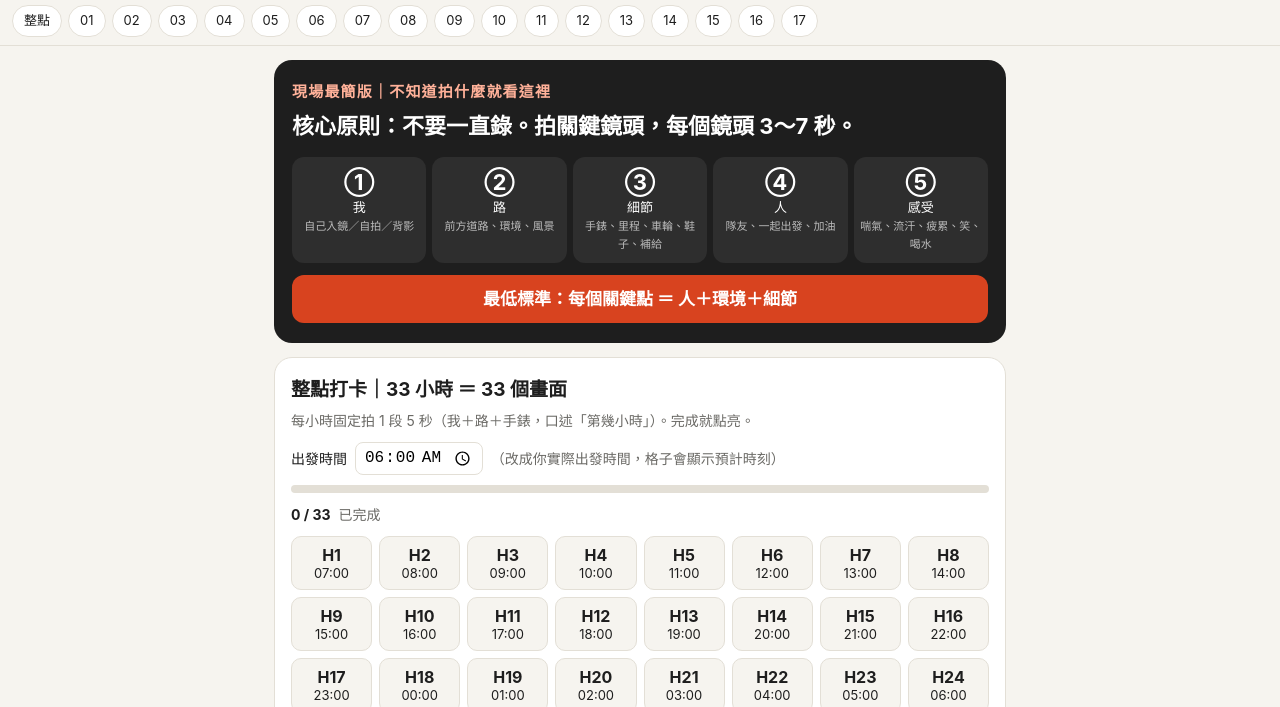
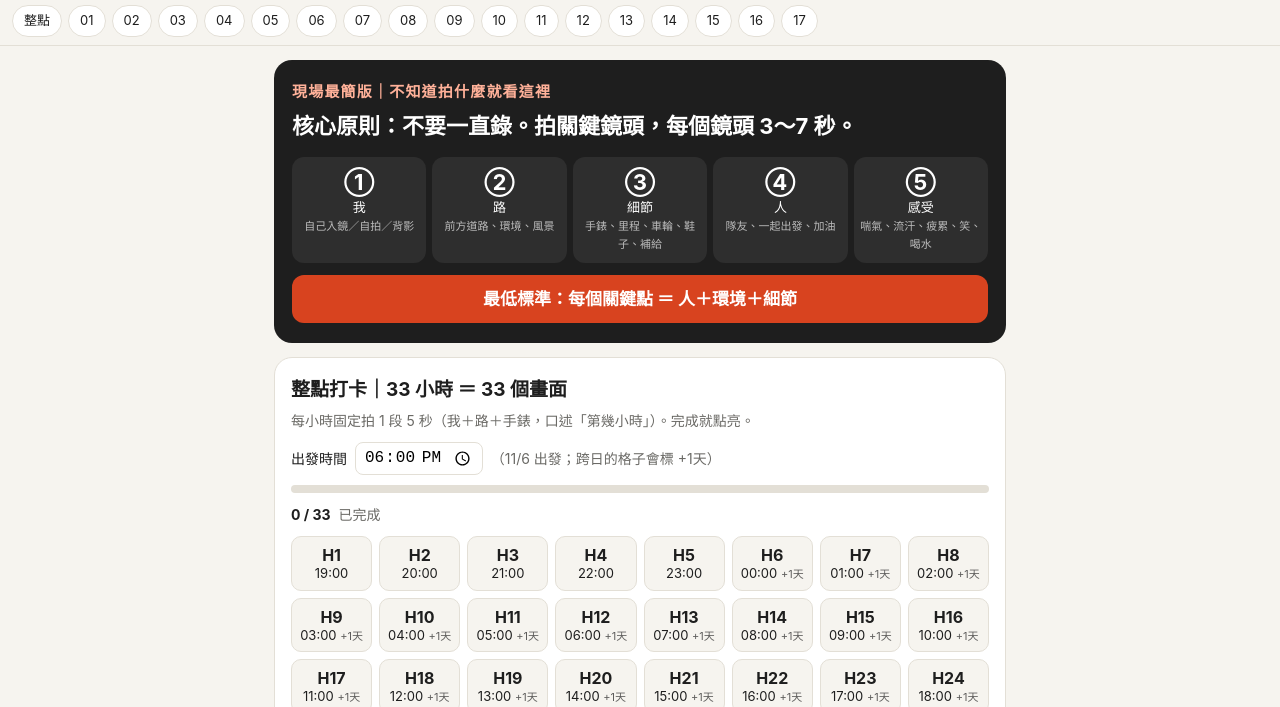
Before and after one commit to kentychen-collab/kk-park, a plain HTML site: page 1106-620k.html in a window 1280 px wide. Shown: the part 93-800 px from the top of the page. Drawn offline with Linux system fonts and the light colour scheme.

Commit message:
Add files via upload

```diff
--- a/1106-620k.html
+++ b/1106-620k.html
@@ -28,6 +28,7 @@ main{max-width:760px;margin:auto;padding:14px 14px 60px}
 .row input[type=time]{font-size:16px;padding:4px 8px;border:1px solid var(--line);border-radius:8px}
 .grid{display:grid;grid-template-columns:repeat(auto-fill,minmax(78px,1fr));gap:7px}
 .grid button{font:inherit;font-size:13px;padding:8px 2px;border:1px solid var(--line);background:var(--bg);border-radius:10px;line-height:1.25;color:var(--ink)}
+.grid button small{color:inherit;opacity:.7;font-size:11px}
 .grid button b{display:block;font-size:16px}
 .grid button.on{background:var(--ok);border-color:var(--ok);color:#fff}
 .prog{height:8px;background:var(--line);border-radius:9px;overflow:hidden;margin:6px 0 10px}
@@ -91,7 +92,7 @@ button.reset{font:inherit;font-size:13px;color:var(--sub);background:none;border
 <section class="card" id="hour">
 <h2>整點打卡｜33 小時 ＝ 33 個畫面</h2>
 <p class="hint">每小時固定拍 1 段 5 秒（我＋路＋手錶，口述「第幾小時」）。完成就點亮。</p>
-<div class="row">出發時間 <input type="time" id="t0" value="06:00"> <span class="sub">（改成你實際出發時間，格子會顯示預計時刻）</span></div>
+<div class="row">出發時間 <input type="time" id="t0" value="18:00"> <span class="sub">（11/6 出發；跨日的格子會標 +1天）</span></div>
 <div class="prog"><i id="pbar"></i></div>
 <div class="row"><span class="cnt" id="cnt">0 / 33</span><span class="sub">已完成</span></div>
 <div class="grid" id="hg"></div>
@@ -116,7 +117,7 @@ button.reset{font:inherit;font-size:13px;color:var(--sub);background:none;border
   var hg=document.getElementById('hg'),t0=document.getElementById('t0'),cnt=document.getElementById('cnt'),pb=document.getElementById('pbar');
   var done={};try{done=JSON.parse(get('hr')||'{}')}catch(e){}
   if(get('t0'))t0.value=get('t0');
-  function lab(h){var p=(t0.value||'06:00').split(':');var m=(parseInt(p[0])*60+parseInt(p[1])+h*60)%1440;return ('0'+Math.floor(m/60)).slice(-2)+':'+('0'+m%60).slice(-2)}
+  function lab(h){var p=(t0.value||'18:00').split(':');var tot=parseInt(p[0])*60+parseInt(p[1])+h*60,d=Math.floor(tot/1440),m=tot%1440;return ('0'+Math.floor(m/60)).slice(-2)+':'+('0'+m%60).slice(-2)+(d?' <small>+'+d+'天</small>':'')}
   function draw(){
     hg.innerHTML='';var n=0;
     for(var h=1;h<=33;h++){(function(h){
```
